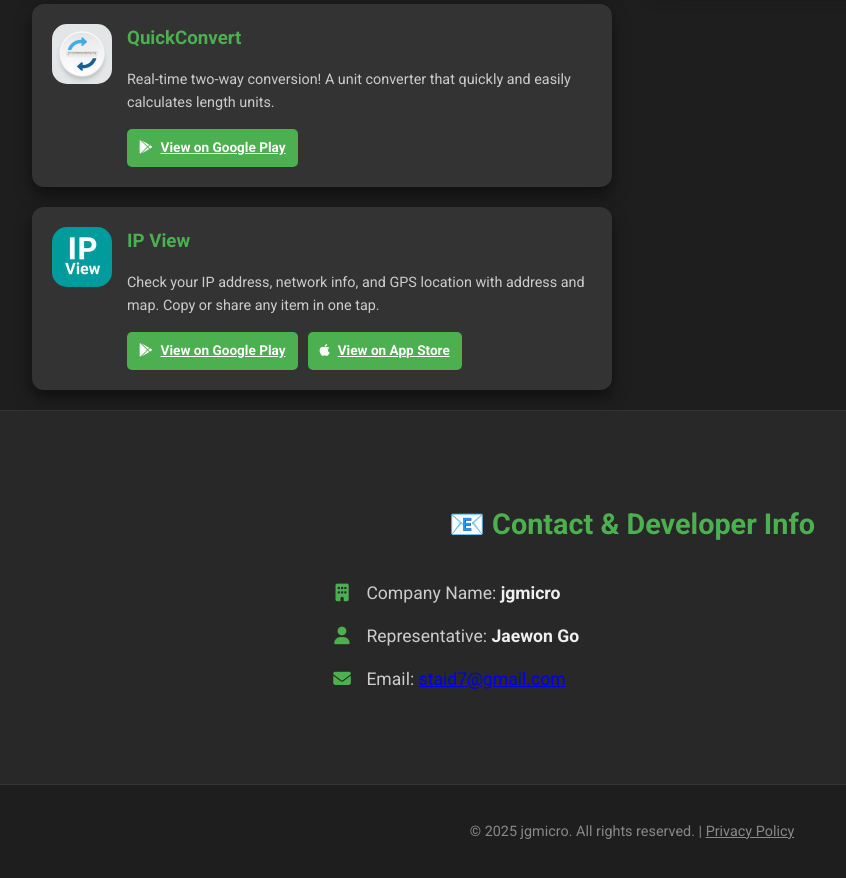
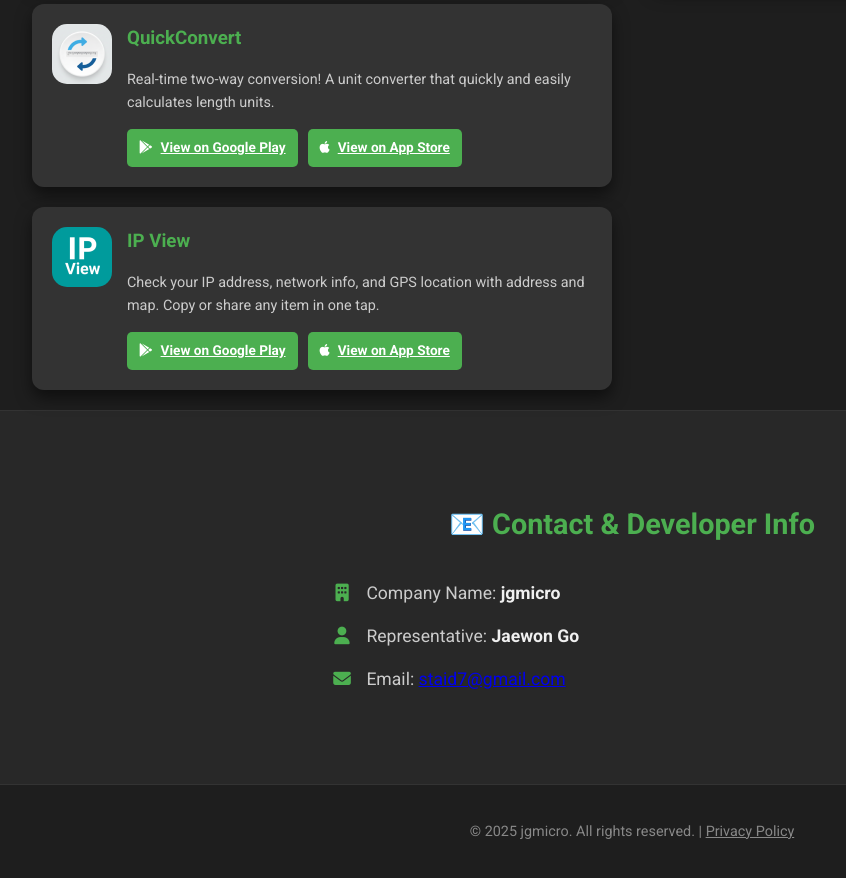
Before and after one commit to EthanMaro/jgmicro_20251212, a plain HTML site: page index.html in a window 1280 px wide. Shown: the part 1360-2238 px from the top of the page, without its empty margins (8-854 px from the left). Drawn offline with Linux system fonts and the light colour scheme.

Commit message:
Add files via upload

```diff
--- a/index.html
+++ b/index.html
@@ -127,6 +127,11 @@
                                     <i class="fab fa-google-play"></i> <span data-lang-en="View on Google Play"
                                         data-lang-ko="Google Play에서 보기">View on Google Play</span>
                                 </a>
+                                <a href="https://apps.apple.com/app/id6823409787"
+                                    target="_blank" class="store-button" style="margin-left: 6px;">
+                                    <i class="fab fa-apple"></i> <span data-lang-en="View on App Store"
+                                        data-lang-ko="App Store에서 보기">View on App Store</span>
+                                </a>
                             </div>
                         </div>
 
```
